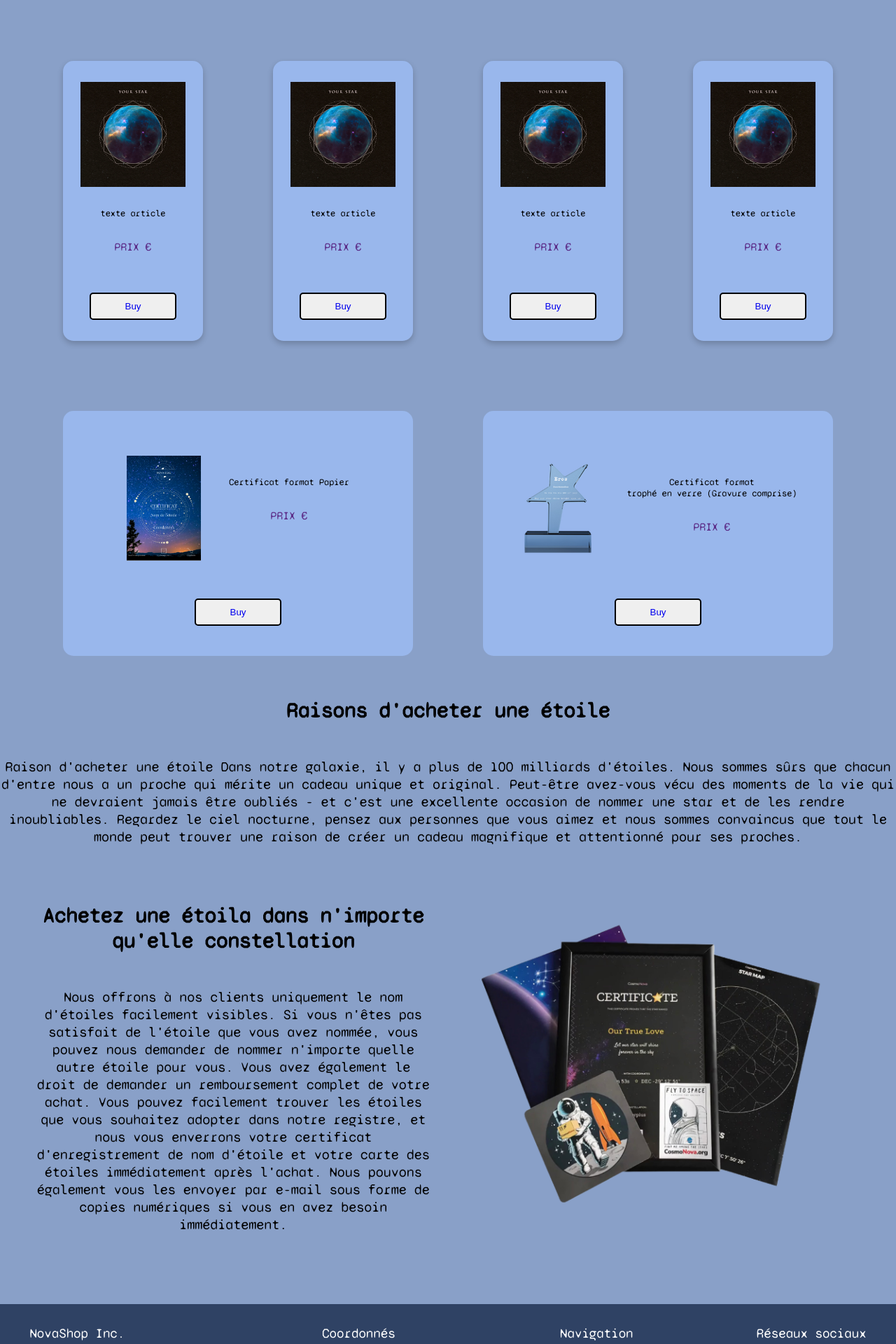
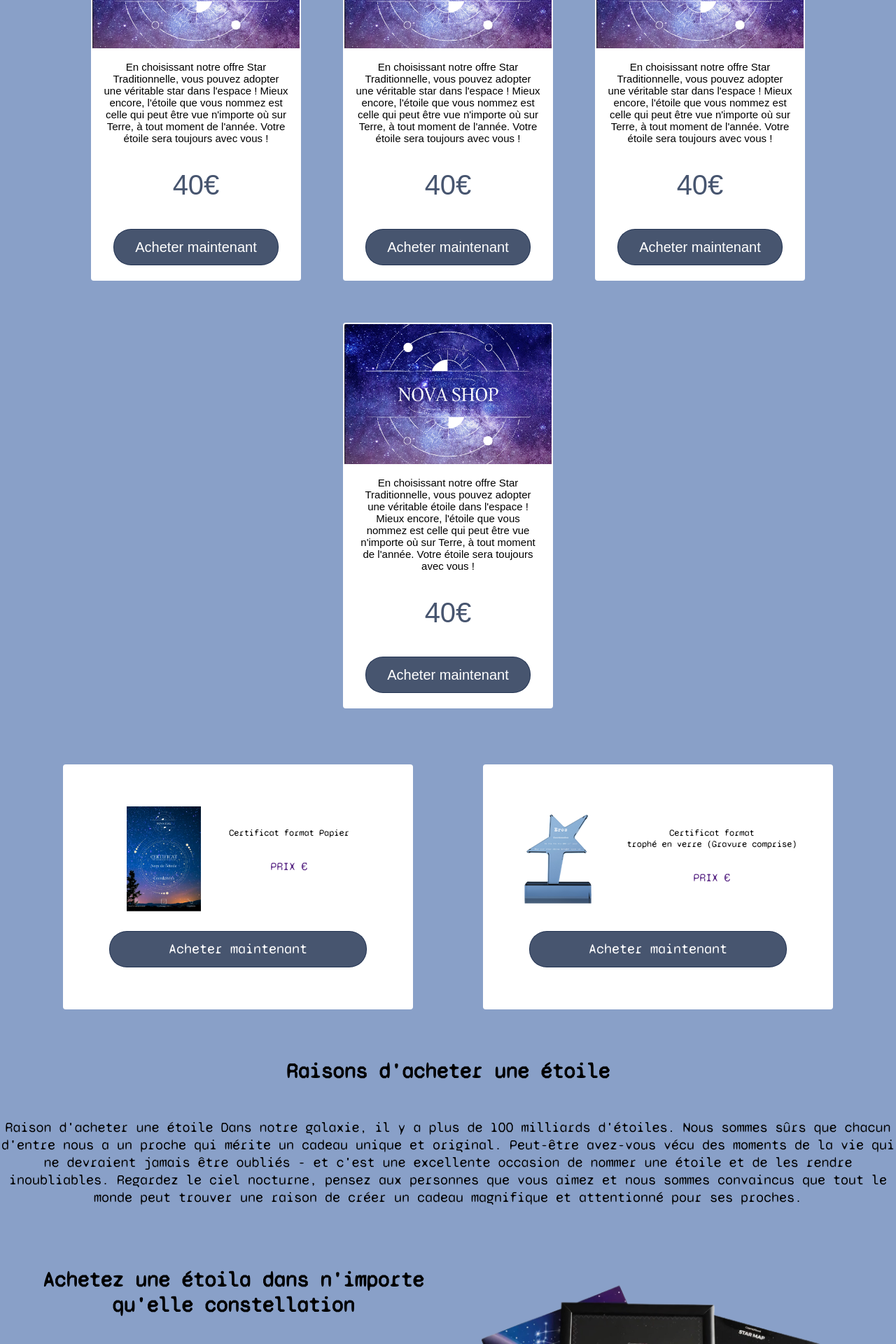
Before and after one commit to alexandre-daumail/boutique, a PHP site: page / in a window 1280 px wide. Shown: the part 711-2631 px from the top of the page at 70% size. Run offline with PHP 8.4, Linux system fonts and the light colour scheme; some libraries are stand-ins or nearby versions.

Commit message:
mise a jour de l'index avec le nouveau design des card

```diff
--- a/index.php
+++ b/index.php
@@ -17,48 +17,57 @@ require('process/header.php');
             <img id="star-certificate" src="./public/img/certificat4.png" alt="certificat">
         </div>
     </section>
-    <section class="container">
+    <section class="container1">
 
         <div class="card">
 
-            <img id="product-card" src="public/img/img-card.png" alt="img-card">
+            <img src="./public/img/NOVA SHOP.png">
 
-            <p class="txt-card">texte article</p>
-            <p class="price-card">PRIX €</p>
+            <p>En choisissant notre offre Star Traditionnelle, vous pouvez adopter une véritable star dans l'espace ! Mieux encore, l'étoile que vous nommez est celle qui peut être vue n'importe où sur Terre, à tout moment de l'année. Votre étoile sera toujours avec vous !</p>
+            <span>
+                <p>40€</p>
+            </span>
 
-            <button class="card-button"><a href="edit-certificate.php">Buy</a></button>
-
-        </div>
-        <div class="card">
-
-            <img id="product-card" src="public/img/img-card.png" alt="img-card">
-
-            <p class="txt-card">texte article</p>
-            <p class="price-card">PRIX €</p>
-
-            <button class="card-button"><a href="edit-certificate.php">Buy</a></button>
+            <a href="#">Acheter maintenant</a>
 
         </div>
 
         <div class="card">
 
-            <img id="product-card" src="public/img/img-card.png" alt="img-card">
+            <img src="./public/img/NOVA SHOP.png">
 
-            <p class="txt-card">texte article</p>
-            <p class="price-card">PRIX €</p>
+            <p>En choisissant notre offre Star Traditionnelle, vous pouvez adopter une véritable star dans l'espace ! Mieux encore, l'étoile que vous nommez est celle qui peut être vue n'importe où sur Terre, à tout moment de l'année. Votre étoile sera toujours avec vous !</p>
+            <span>
+                <p>40€</p>
+            </span>
 
-            <button class="card-button"><a href="edit-certificate.php">Buy</a></button>
+            <a href="#">Acheter maintenant</a>
 
         </div>
 
         <div class="card">
 
-            <img id="product-card" src="public/img/img-card.png" alt="img-card">
+            <img src="./public/img/NOVA SHOP.png">
 
-            <p class="txt-card">texte article</p>
-            <p class="price-card">PRIX €</p>
+            <p>En choisissant notre offre Star Traditionnelle, vous pouvez adopter une véritable star dans l'espace ! Mieux encore, l'étoile que vous nommez est celle qui peut être vue n'importe où sur Terre, à tout moment de l'année. Votre étoile sera toujours avec vous !</p>
+            <span>
+                <p>40€</p>
+            </span>
 
-            <button class="card-button"><a href="edit-certificate.php">Buy</a></button>
+            <a href="#">Acheter maintenant</a>
+
+        </div>
+
+        <div class="card">
+
+            <img src="./public/img/NOVA SHOP.png">
+
+            <p>En choisissant notre offre Star Traditionnelle, vous pouvez adopter une véritable étoile dans l'espace ! Mieux encore, l'étoile que vous nommez est celle qui peut être vue n'importe où sur Terre, à tout moment de l'année. Votre étoile sera toujours avec vous !</p>
+            <span>
+                <p>40€</p>
+            </span>
+
+            <a href="#">Acheter maintenant</a>
 
         </div>
 
@@ -81,7 +90,7 @@ require('process/header.php');
                 </div>
             </div>
 
-            <button class="card-button"><a href="edit-certificate.php">Buy</a></button>
+            <a href="edit-certificate.php">Acheter maintenant</a>
 
         </div>
 
@@ -100,7 +109,7 @@ require('process/header.php');
                 </div>
             </div>
 
-            <button class="card-button"><a href="edit-certificate.php">Buy</a></button>
+            <a href="edit-certificate.php">Acheter maintenant</a>
 
         </div>
 
@@ -118,7 +127,7 @@ require('process/header.php');
                 Dans notre galaxie, il y a plus de 100 milliards d'étoiles.
                 Nous sommes sûrs que chacun d'entre nous a un proche qui mérite un cadeau unique et original.
 
-                Peut-être avez-vous vécu des moments de la vie qui ne devraient jamais être oubliés - et c'est une excellente occasion de nommer une star et de les rendre inoubliables.
+                Peut-être avez-vous vécu des moments de la vie qui ne devraient jamais être oubliés - et c'est une excellente occasion de nommer une étoile et de les rendre inoubliables.
 
                 Regardez le ciel nocturne, pensez aux personnes que vous aimez et nous sommes convaincus que tout le monde peut trouver une raison de créer un cadeau magnifique et attentionné pour ses proches.
             </p>
--- a/process/footer.php
+++ b/process/footer.php
@@ -48,11 +48,11 @@
                         <div class="under-title">
                             <ul>
 
-                                <li><a href="#">Accueil</a></li>
-                                <li><a href="#">Mon Compte</a></li>
+                                <li><a href="../index.php">Accueil</a></li>
+                                <li><a href="../authenticate.php">Mon Compte</a></li>
                                 <li><a href="#">Informations</a></li>
                                 <li><a href="#">Nos Etoiles</a></li>
-                                <li><a href="#">Nos Offres</a></li>
+                                <li><a href="../offres.php">Nos Offres</a></li>
 
                             </ul>
                         </div>
--- a/process/header.php
+++ b/process/header.php
@@ -53,7 +53,7 @@ function test($var){
                     <img id="under-button" src="public/img/under-button.png" alt="">
                 </div>
                 <div class="under-button">
-                    <a href="index.php">Nos Offres</a>
+                    <a href="offres.php">Nos Offres</a>
                     <img id="under-button" src="public/img/under-button.png" alt="">
 
                 </div>
@@ -68,14 +68,7 @@ function test($var){
                 <?= isset($_SESSION['current_session']) && $_SESSION['current_session']['status'] == 1 ? '<a href="account.php"><img id="icon-header" src="public/img/icon/Vectoraccount.png" alt="logo-myaccount"></a><a href="favorites.php"><img id="icon-header" src="public\img\icon\fav.png" alt="logo des favoris" title="Vos étoiles favorites"></a><a href="logout.php"><img id="icon-header" src="public/img/icon/logout.png" alt="logout logo"></a>' : '<a href="authenticate.php"><img id="icon-header" src="public/img/icon/Vectoraccount.png" alt="logo-myaccount"></a>' ;?>
 
             </div>
-            <div class="search-area">
 
-                <form class="searchbox" action="http://thecodeblock.com">
-                    <input type="search" placeholder="Search" />
-                    <button type="submit" value="search">&nbsp;</button>
-                </form>
-
-            </div>
 
         </section>
 
--- a/public/css/header.css
+++ b/public/css/header.css
@@ -46,22 +47,27 @@ body {
 h1 {
   font-size: 50px;
   text-align: center;
+  margin-top: 20px;
   margin-bottom: 50px;
 }
 h2 {
   font-size: 40px;
   text-align: center;
+  margin-top: 20px;
+
   margin-bottom: 50px;
 }
 h3 {
   font-size: 30px;
   text-align: center;
-  margin: 10px;
+  margin-top: 20px;
+
   margin-bottom: 50px;
 }
 h4 {
   font-size: 20px;
   text-align: center;
+  margin-top: 20px;
   margin-bottom: 50px;
 }
 
--- a/public/css/index.css
+++ b/public/css/index.css
@@ -1,30 +1,7 @@
-.container {
-  display: flex;
-  flex-wrap: wrap;
-  justify-content: space-between;
-  justify-content: center;
-  align-items: center;
-}
-
-.card{
-  box-shadow: 0 4px 8px 0 rgba(0, 0, 0, 0.2);
-  height: 400px;
-  width: 200px;
-  display: flex;
-  flex-direction: column;
-  justify-content: center;
-  align-items: center;
-  background-color: white;
-  border-radius: 15px;
-  margin: 50px;
-  background-color: #a2c3ffa6;
-}
-
 .cards-img {
   height: 250px;
   width: 250px;
   margin: 10px;
-  display: flex;
   display: flex;
   justify-content: center;
 }
@@ -45,14 +22,6 @@
   margin-bottom: 30px;
 }
 
-.card-button {
-  padding: 10px;
-  width: 124px;
-  margin-top: 26px;
-  border-radius: 5px;
-  border: 2px solid #000;
-}
-
 .price-card {
   color: #5b2a86;
   font-size: medium;
@@ -70,10 +39,9 @@
   align-items: center;
   align-content: center;
   background-color: white;
-  border-radius: 15px;
+  border-radius: 4px;
   margin: 50px;
   padding: 20px;
-  background-color: #a2c3ffa6;
 }
 
 .format {
@@ -126,9 +94,9 @@
 }
 
 #star-certificate {
-  height: 400px;
+  width: 300px;
   margin: 30px;
-  border-radius: 15px;
+  border-radius: 4px;
 }
 
 .left {
@@ -141,6 +109,116 @@
   align-items: center;
 }
 
-/* Hero */
+/* Fin du Hero */
+.card {
+  display: flex;
+  justify-content: center;
+  flex-direction: column;
+  align-items: center;
+  margin: 30px;
+  background-color: #fff;
+  border-radius: 4px;
+  overflow: hidden;
+  width: 300px;
+  font-family: "Montserrat", sans-serif;
+  border: 2px solid white;
+  transition: all 0.4s;
+}
 
-/* Fin du Hero */
+.card:hover {
+  box-shadow: rgba(0, 0, 0, 0.19) 0px 10px 20px, rgba(0, 0, 0, 0.23) 0px 6px 6px;
+}
+
+.card img {
+  width: 100%;
+  height: 200px;
+  min-width: 200px;
+  object-fit: cover;
+}
+
+.card p {
+  margin: 18px 15px;
+  font-size: 15px;
+  text-align: center;
+}
+
+.card span p {
+  font-size: 40px;
+  color: #192b4bcc;
+  text-align: center;
+  margin-bottom: 40px;
+}
+
+.card a {
+  width: 80%;
+  font-size: 20px;
+  margin-bottom: 20px;
+  line-height: 50px;
+  text-align: center;
+  border: 1px solid #192b4bcc;
+  border-radius: 25px;
+  background-color: #192b4bcc;
+  color: white;
+  transition: all 0.2s;
+}
+
+.card a:hover {
+  background-color: white;
+  color: #192b4bcc;
+}
+
+h1 {
+  font-family: "Montserrat", sans-serif;
+  font-size: 30px;
+  margin-top: 70px;
+  color: #fff;
+}
+
+.container1 {
+  display: flex;
+  flex-wrap: wrap;
+  justify-content: center;
+}
+
+.container2 {
+  display: flex;
+  justify-content: center;
+  align-items: center;
+  flex-wrap: wrap;
+}
+
+.container2 div {
+  display: flex;
+  justify-content: center;
+  flex-direction: column;
+  align-items: center;
+  margin: 30px;
+  background-color: #fff;
+  border-radius: 4px;
+  overflow: hidden;
+  width: 660px;
+  height: 300px;
+  font-family: "Montserrat", sans-serif;
+  border: 2px solid white;
+  transition: all 0.4s;
+}
+
+.container2 img {
+  background-image: url(../img/STAR.jpg);
+  width: 100%;
+  height: 400px;
+  object-fit: cover;
+}
+
+.promo-card > .card-promo > a {
+  width: 80%;
+  font-size: 20px;
+  margin-bottom: 20px;
+  line-height: 50px;
+  text-align: center;
+  border: 1px solid #192b4bcc;
+  border-radius: 25px;
+  background-color: #192b4bcc;
+  color: white;
+  transition: all 0.2s;
+}
```
Also changed, not shown: other parts of public/css/header.css (+6 -33 lines), article.php (+4 -28 lines), edit-certificate.php (+4 -5 lines), offres.php (+16 -8 lines), public/css/edit-certificate.css (+16 -3 lines).
